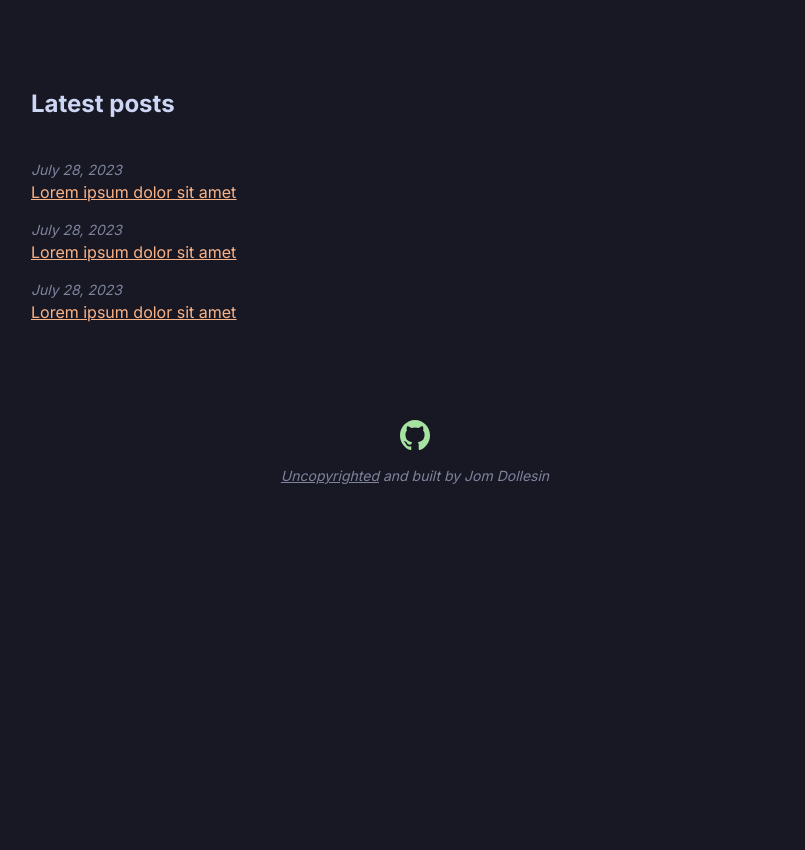
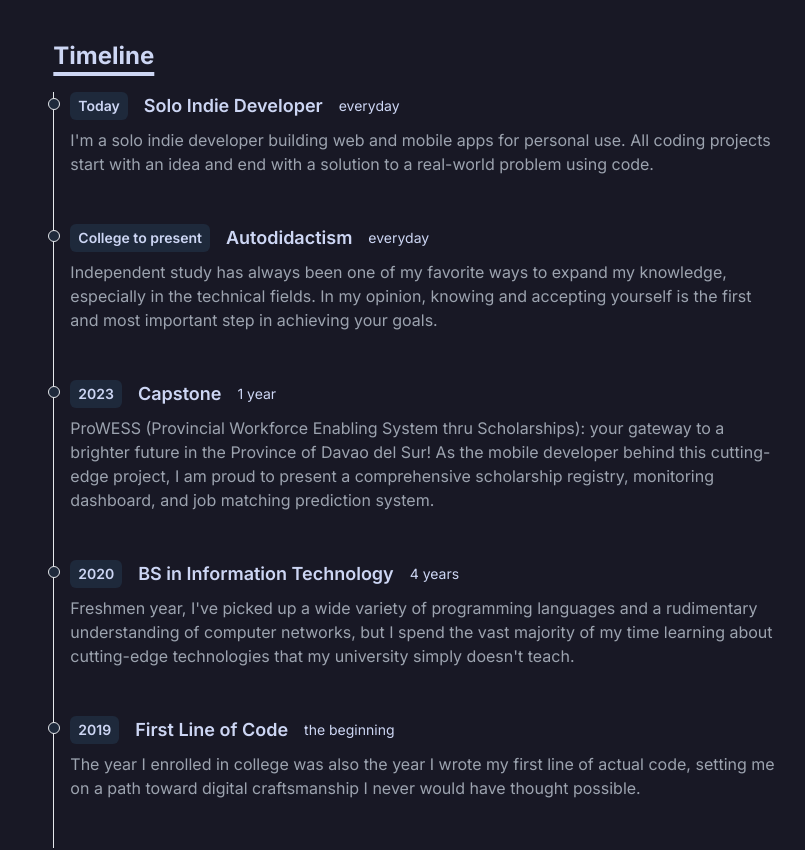
Before and after one commit to codewithjom/homepage, a Next.js app: page / in a window 1280 px wide. Shown: the part 1040-1890 px from the top of the page, without its empty margins (225-1030 px from the left). Before the commit the page ends 1566 px from the top, so only its background shows below. Built offline with nearby package versions, Linux system fonts and the light colour scheme.

Commit message:
feat: added a timeline page.

```diff
--- a/app/components/Homepage.tsx
+++ b/app/components/Homepage.tsx
@@ -3,8 +3,8 @@
 import { motion } from 'framer-motion'
 import Introduction from './Introduction'
 import LookingForSomethign from './LookingForSomething'
-import LatestPost from './LatestPosts'
 import Footer from './Footer'
+import Timeline from './Timeline'
 
 export default function Homepage() {
   return (
@@ -13,7 +13,7 @@ export default function Homepage() {
         <div className='mx-5'>
           <Introduction />
           <LookingForSomethign />
-          <LatestPost />
+          <Timeline />
           <Footer />
         </div>
       </div>
--- a/app/components/LatestPosts.tsx
+++ /dev/null
@@ -1,24 +0,0 @@
-import Link from 'next/link'
-import posts from './data/posts'
-
-export default function LatestPost() {
-  return (
-    <div>
-      <div className='lg:flex-1 lg:justify-center lg:items-center lg:max-w-3xl lg:mx-auto'>
-        <h1 className='text-center text-2xl font-bold my-10 lg:mt-32 lg:text-start'>Latest posts</h1>
-        <div>
-          <ul className='space-y-4'>
-            {posts.slice(0, 3).map(item => (
-              <div key={item.id}>
-                <li className='italic text-[#7F849C] text-sm'>{item.date}</li>
-                <li className='text-[#FAB387] underline'>
-                  <Link href={item.link}>{item.title}</Link>
-                </li>
-              </div>
-            ))}
-          </ul>
-        </div>
-      </div>
-    </div>
-  )
-}
--- /dev/null
+++ b/app/components/Timeline.tsx
@@ -0,0 +1,21 @@
+import timeline from './data/timeline'
+import TimelineItem from './TimelineItem'
+
+export default function Timeline() {
+  return (
+    <div className='flex flex-col md:flex-row justify-center my-20'>
+      <div className='w-full md:w-7/12 lg:max-w-3xl'>
+        <h1 className='text-2xl font-bold underline underline-offset-8 decoration-4 mb-5'>Timeline</h1>
+        {timeline.map(item => (
+          <TimelineItem
+            key={item.id}
+            year={item.year}
+            title={item.title}
+            duration={item.duration}
+            details={item.details}
+          />
+        ))}
+      </div>
+    </div>
+  )
+}
--- /dev/null
+++ b/app/components/TimelineItem.tsx
@@ -0,0 +1,24 @@
+type Props = {
+  year: string
+  title: string
+  duration: string
+  details: string
+}
+
+export default function TimelineItem({ year, title, duration, details }: Props) {
+  return (
+    <div>
+      <ol className='flex flex-col md:flex-row relative border-l'>
+        <li className='mb-10 ml-4'>
+          <div className='absolute w-3 h-3 bg-[#1E293B] rounded-full mt-1.5 -left-1.5 border'></div>
+          <div className='flex flex-wrap gap-4 flex-row items-center justify-start text-xs md:text-sm'>
+            <span className='inline-block px-2 py-1 font-semibold bg-[#1E293B] rounded-md'>{year}</span>
+            <h3 className='text-lg font-semibold'>{title}</h3>
+            <div className='my-1 text-sm font-normal leading-none'>{duration}</div>
+          </div>
+          <p className='my-2 text-base font-normal text-gray-400'>{details}</p>
+        </li>
+      </ol>
+    </div>
+  )
+}
--- a/app/components/data/posts.ts
+++ /dev/null
@@ -1,32 +0,0 @@
-export default [
-  {
-    id: '1',
-    title: 'Lorem ipsum dolor sit amet',
-    date: 'July 28, 2023',
-    link: '#'
-  },
-  {
-    id: '2',
-    title: 'Lorem ipsum dolor sit amet',
-    date: 'July 28, 2023',
-    link: '#'
-  },
-  {
-    id: '3',
-    title: 'Lorem ipsum dolor sit amet',
-    date: 'July 28, 2023',
-    link: '#'
-  },
-  {
-    id: '4',
-    title: 'Lorem ipsum dolor sit amet',
-    date: 'July 28, 2023',
-    link: '#'
-  },
-  {
-    id: '5',
-    title: 'Lorem ipsum dolor sit amet',
-    date: 'July 28, 2023',
-    link: '#'
-  }
-]
--- /dev/null
+++ b/app/components/data/timeline.ts
@@ -0,0 +1,42 @@
+export default [
+  {
+    id: '1',
+    year: 'Today',
+    title: 'Solo Indie Developer',
+    duration: 'everyday',
+    details:
+      "I'm a solo indie developer building web and mobile apps for personal use. All coding projects start with an idea and end with a solution to a real-world problem using code."
+  },
+  {
+    id: '2',
+    year: 'College to present',
+    title: 'Autodidactism',
+    duration: 'everyday',
+    details:
+      'Independent study has always been one of my favorite ways to expand my knowledge, especially in the technical fields. In my opinion, knowing and accepting yourself is the first and most important step in achieving your goals.'
+  },
+  {
+    id: '3',
+    year: '2023',
+    title: 'Capstone',
+    duration: '1 year',
+    details:
+      'ProWESS (Provincial Workforce Enabling System thru Scholarships): your gateway to a brighter future in the Province of Davao del Sur! As the mobile developer behind this cutting-edge project, I am proud to present a comprehensive scholarship registry, monitoring dashboard, and job matching prediction system.'
+  },
+  {
+    id: '4',
+    year: '2020',
+    title: 'BS in Information Technology',
+    duration: '4 years',
+    details:
+      "Freshmen year, I've picked up a wide variety of programming languages and a rudimentary understanding of computer networks, but I spend the vast majority of my time learning about cutting-edge technologies that my university simply doesn't teach."
+  },
+  {
+    id: '5',
+    year: '2019',
+    title: 'First Line of Code',
+    duration: 'the beginning',
+    details:
+      'The year I enrolled in college was also the year I wrote my first line of actual code, setting me on a path toward digital craftsmanship I never would have thought possible.'
+  }
+]
```
